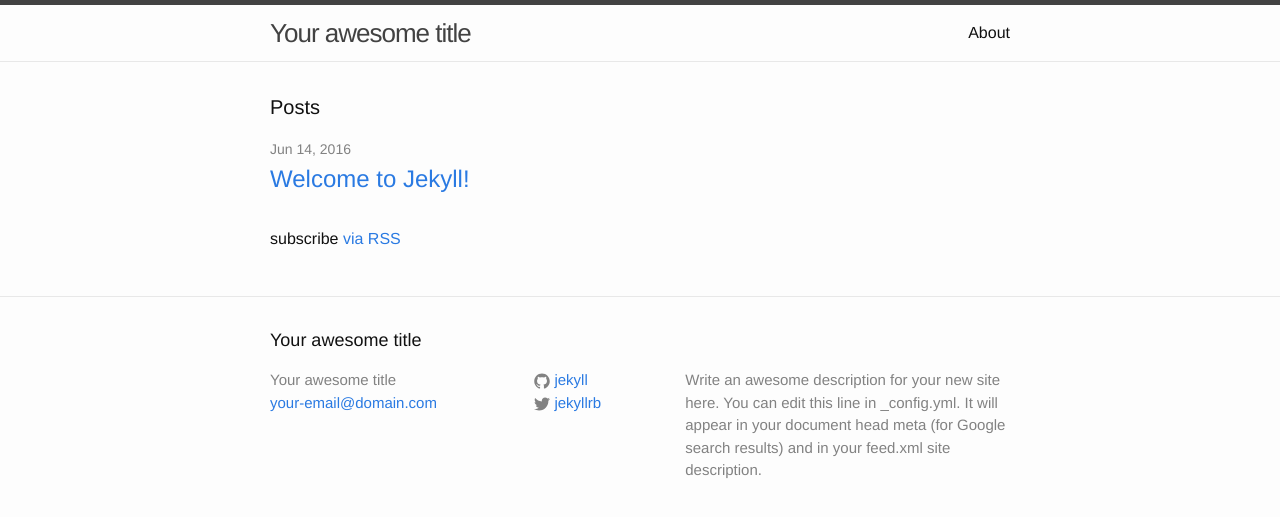
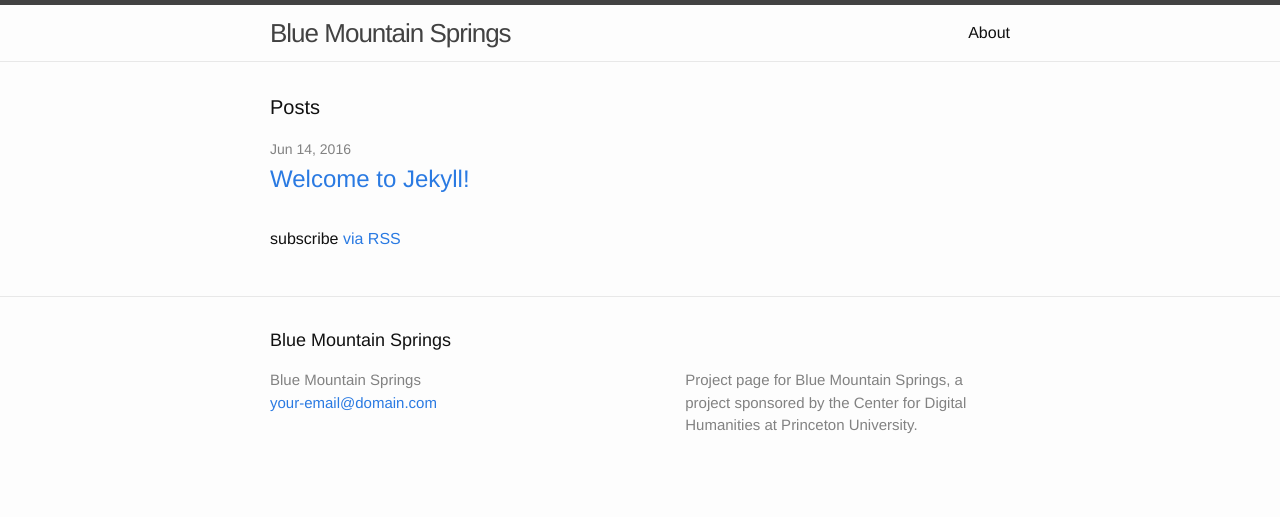
Before and after one commit to jpstroop/bluemountainsprings, a Jekyll site: the page built from index.html, in a window 1280 px wide. Shown: the top 517 px of the page. Built offline with Jekyll 4.4.1, drawn with Linux system fonts in a browser that asks for light colours.

Commit message:
updates config to use site.github.url

```diff
--- a/_config.yml
+++ b/_config.yml
@@ -6,16 +6,13 @@
 # 'jekyll serve'. If you change this file, please restart the server process.
 
 # Site settings
-title: Your awesome title
+title: Blue Mountain Springs
 email: your-email@domain.com
 description: > # this means to ignore newlines until "baseurl:"
-  Write an awesome description for your new site here. You can edit this
-  line in _config.yml. It will appear in your document head meta (for
-  Google search results) and in your feed.xml site description.
+  Project page for Blue Mountain Springs, a project sponsored by the Center for
+  Digital Humanities at Princeton University.
 baseurl: "" # the subpath of your site, e.g. /blog
 url: "http://yourdomain.com" # the base hostname & protocol for your site
-twitter_username: jekyllrb
-github_username:  jekyll
 
 # Build settings
 markdown: kramdown
--- a/_includes/head.html
+++ b/_includes/head.html
@@ -6,7 +6,7 @@
   <title>{% if page.title %}{{ page.title | escape }}{% else %}{{ site.title | escape }}{% endif %}</title>
   <meta name="description" content="{% if page.excerpt %}{{ page.excerpt | strip_html | strip_newlines | truncate: 160 }}{% else %}{{ site.description }}{% endif %}">
 
-  <link rel="stylesheet" href="{{ "/css/main.css" | prepend: site.baseurl }}">
-  <link rel="canonical" href="{{ page.url | replace:'index.html','' | prepend: site.baseurl | prepend: site.url }}">
-  <link rel="alternate" type="application/rss+xml" title="{{ site.title }}" href="{{ "/feed.xml" | prepend: site.baseurl | prepend: site.url }}">
+  <link rel="stylesheet" href="{{ "/css/main.css" | prepend: site.github.url }}">
+  <link rel="canonical" href="{{ page.url | replace:'index.html','' | prepend: site.github.url | prepend: site.url }}">
+  <link rel="alternate" type="application/rss+xml" title="{{ site.title }}" href="{{ "/feed.xml" | prepend: site.github.url | prepend: site.url }}">
 </head>
```
